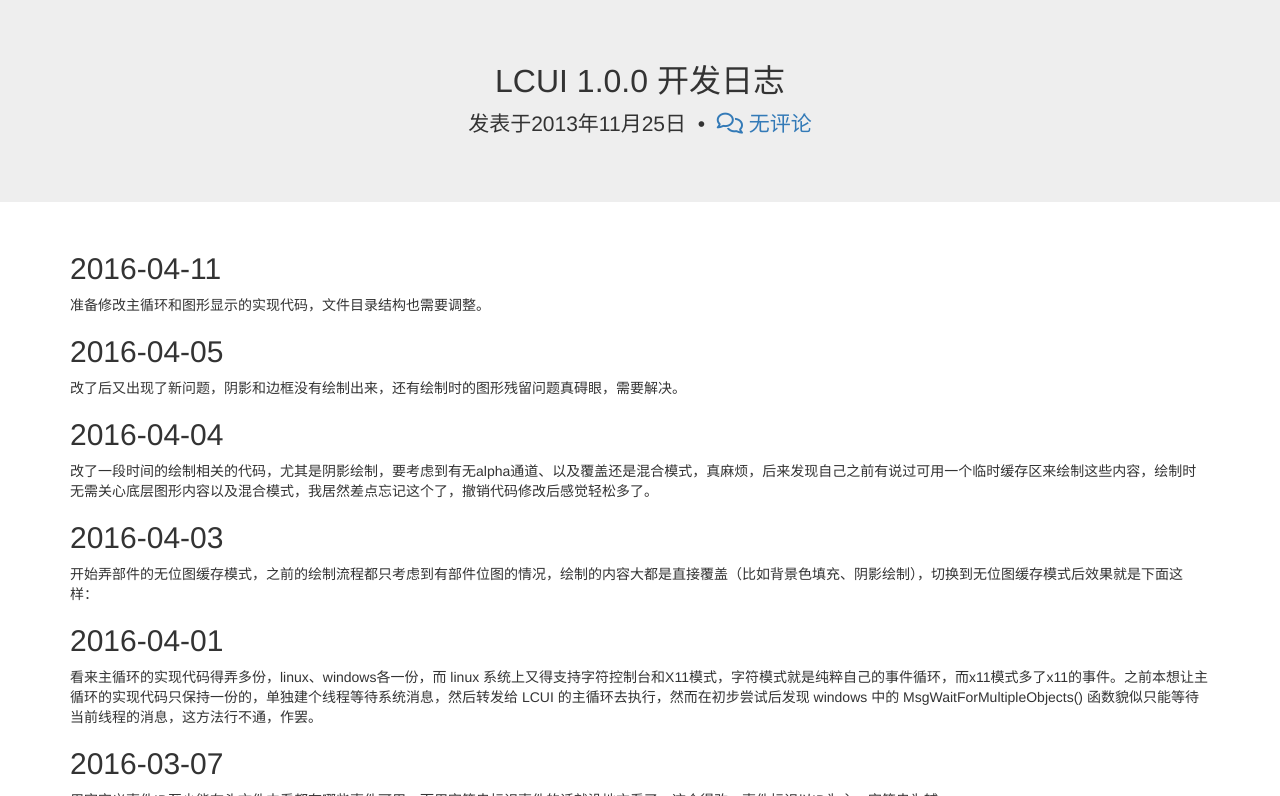
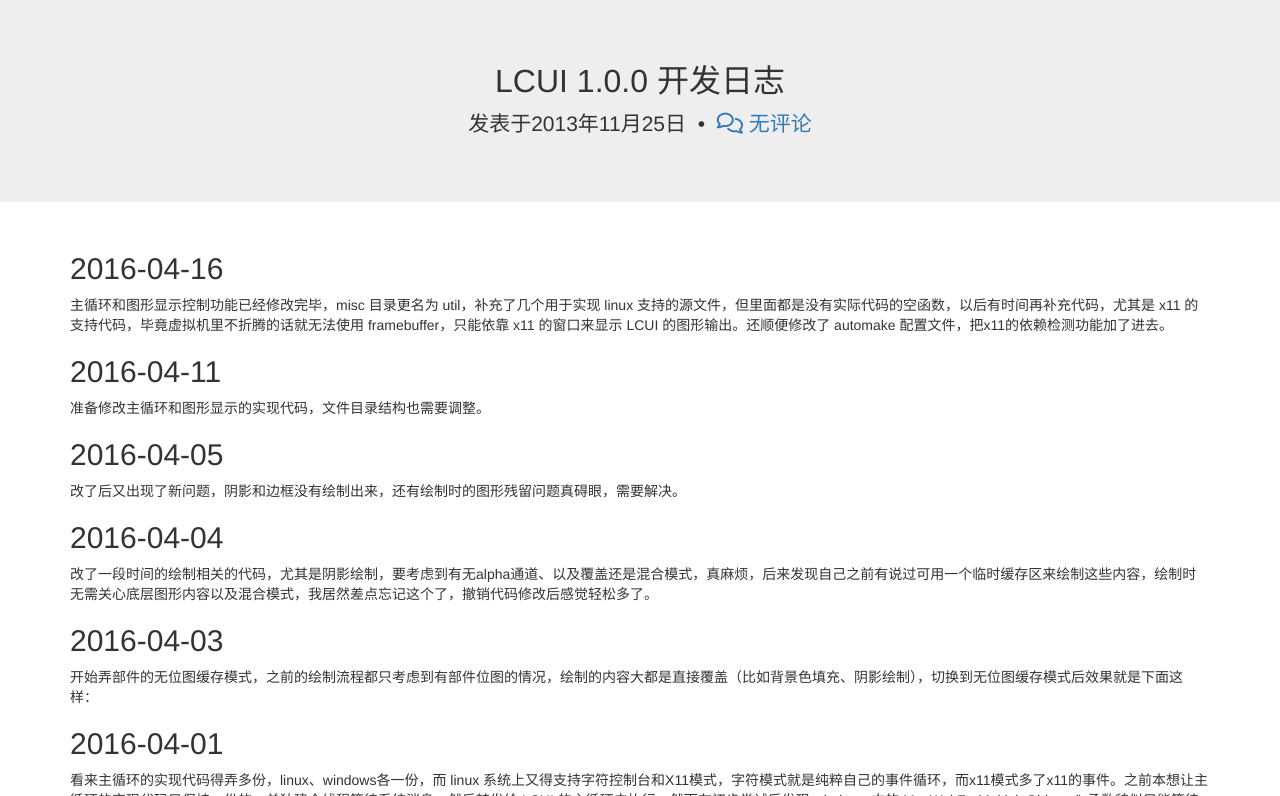
Before and after one commit to lc-soft/lc-soft.io, a Jekyll site: the page built from _posts/2013-11-25-LCUI-1.0.0.md, in a window 1280 px wide and 900 px high, cut to the strip 104-900 px from the top of the window. Built offline with Jekyll 4.4.1, drawn with Linux system fonts in a browser that asks for light colours; nearby versions of some CDN libraries; library files that are not in the unit come from our copies; Markdown is read by kramdown in place of the engine named in the settings.

Commit message:
更新日志

```diff
--- a/_posts/2013-11-25-LCUI-1.0.0.md
+++ b/_posts/2013-11-25-LCUI-1.0.0.md
@@ -2,6 +2,9 @@
 title: LCUI 1.0.0 开发日志
 ds_thread_key: devlog-lcui-1.0.0
 ---
+## 2016-04-16
+主循环和图形显示控制功能已经修改完毕，misc 目录更名为 util，补充了几个用于实现 linux 支持的源文件，但里面都是没有实际代码的空函数，以后有时间再补充代码，尤其是 x11 的支持代码，毕竟虚拟机里不折腾的话就无法使用 framebuffer，只能依靠 x11 的窗口来显示 LCUI 的图形输出。还顺便修改了 automake 配置文件，把x11的依赖检测功能加了进去。
+
 ## 2016-04-11
 准备修改主循环和图形显示的实现代码，文件目录结构也需要调整。
 
```
